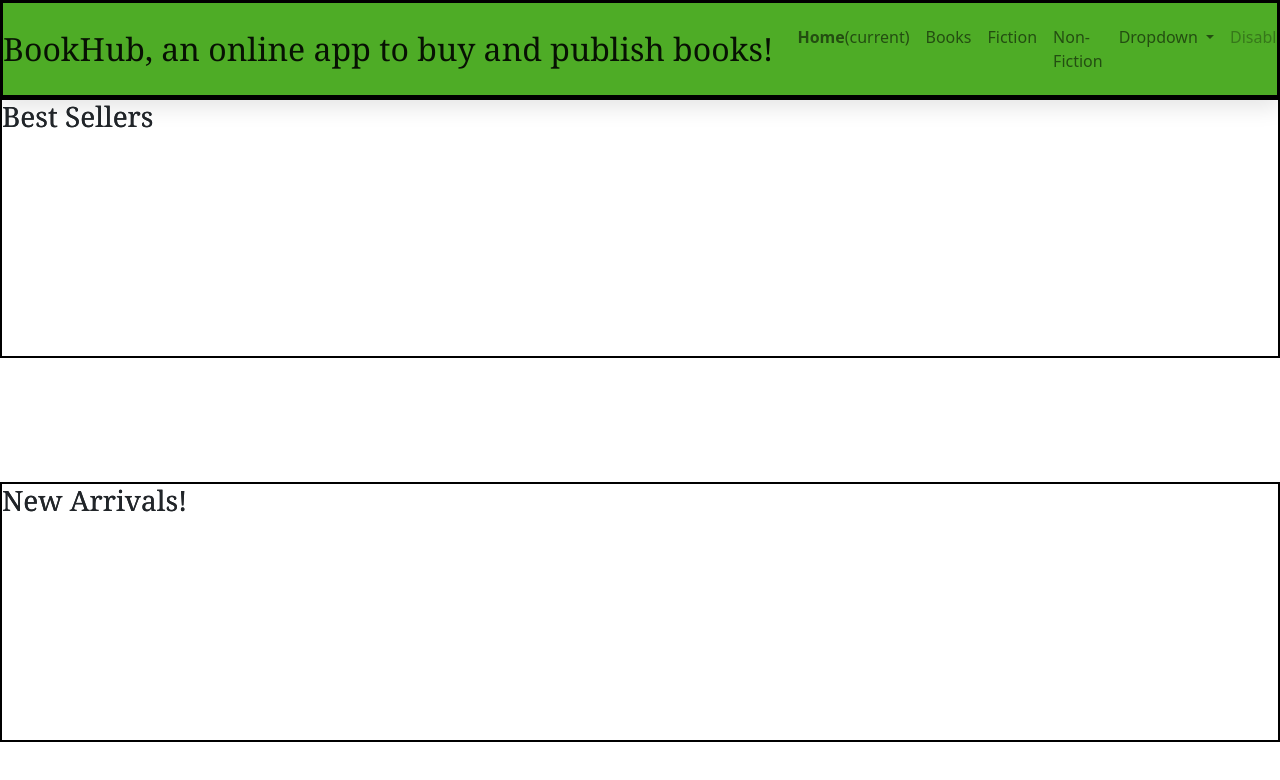
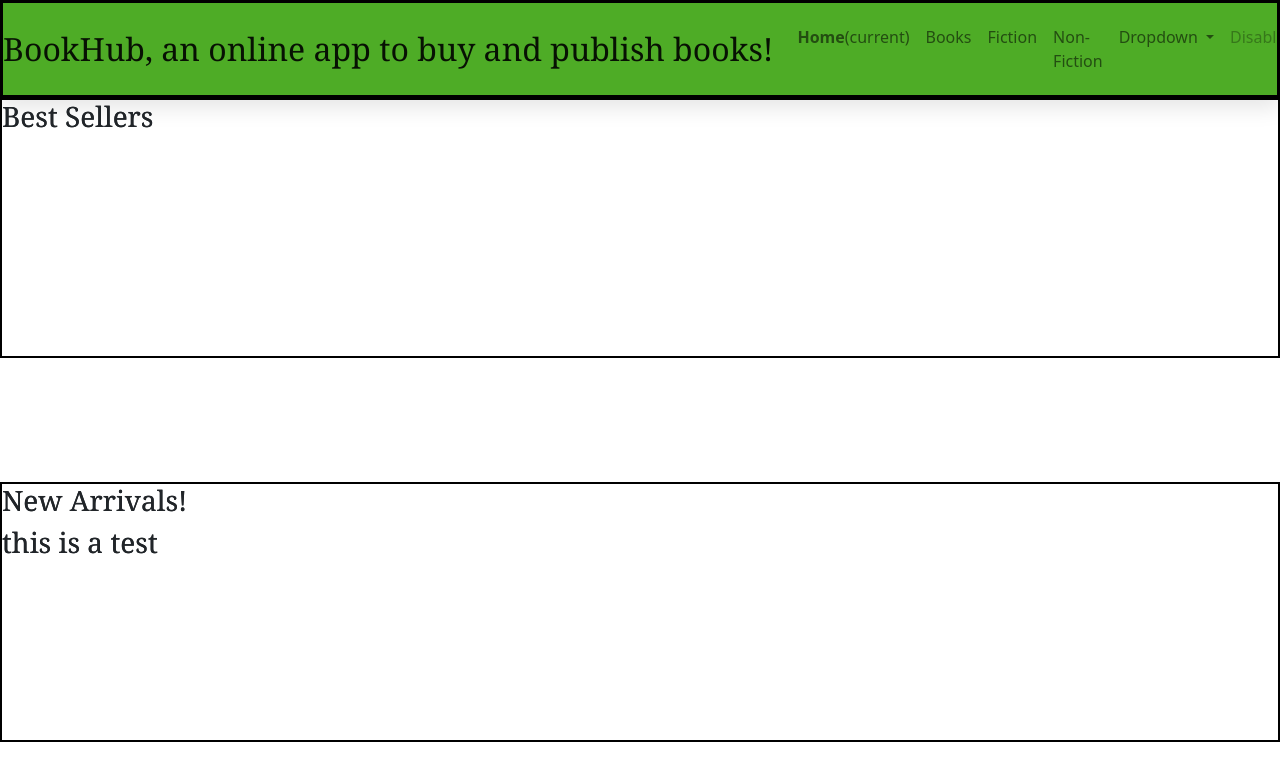
Before and after one commit to T-Henderson/fullStackProjects, an Angular app in the folder bookhub/: page / in a window 1280 px wide. Shown: the top 780 px of the page. Built offline with nearby package versions, Linux system fonts and the light colour scheme.

Commit message:
Test change
Updated username, making sure I can still commit

```diff
--- a/bookhub/src/app/homepage/homepage.component.html
+++ b/bookhub/src/app/homepage/homepage.component.html
@@ -12,6 +12,7 @@
 <div class="newArrivalsContainer">
     <div class="h3">
         <h3>New Arrivals!</h3>
+        <h3>this is a test</h3>
     </div>
 
         <!--the same thing should be done here that's done for the best sellers-->
```
